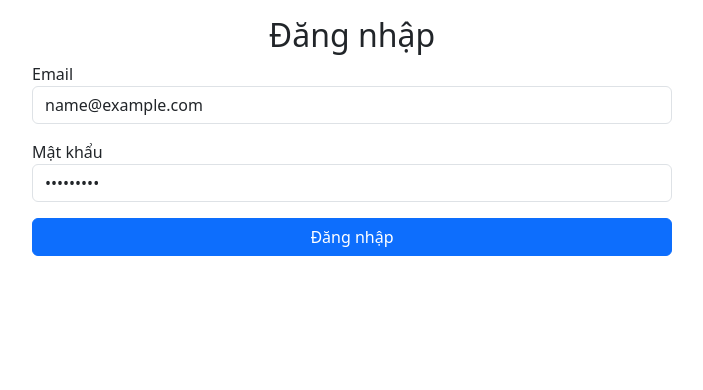
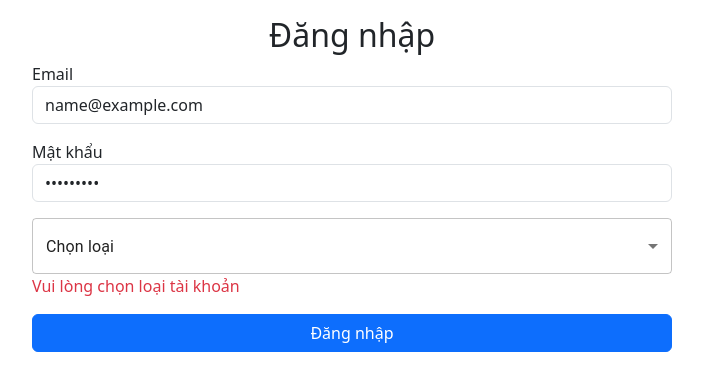
Before and after one commit to hoanganit19/unicode_online_reactjs08, a React (Vite) app: page / in a window 1280 px wide. Both pictures are taken after typing "name@example.com", "Sample123" into the empty fields and a click on the button "Đăng nhập". Shown: the top 390 px of the page, without its empty margins (288-991 px from the left). Built offline with nearby package versions, Linux system fonts and the light colour scheme.

Commit message:
React Hook Form - 11

```diff
--- a/package.json
+++ b/package.json
@@ -10,7 +10,10 @@
     "preview": "vite preview"
   },
   "dependencies": {
+    "@emotion/react": "^11.13.0",
+    "@emotion/styled": "^11.13.0",
     "@hookform/resolvers": "^3.9.0",
+    "@mui/material": "^5.16.4",
     "bootstrap": "^5.3.3",
     "react": "^18.2.0",
     "react-dom": "^18.2.0",
--- a/src/App.jsx
+++ b/src/App.jsx
@@ -1,20 +1,36 @@
 import "bootstrap/dist/css/bootstrap.min.css";
-import { useForm } from "react-hook-form";
+import { Controller, useForm } from "react-hook-form";
 import { yupResolver } from "@hookform/resolvers/yup";
 import { object, string } from "yup";
+import Select from "@mui/material/Select";
+import MenuItem from "@mui/material/MenuItem";
+import { FormControl } from "@mui/material";
 export default function App() {
   const schema = object({
     email: string().required("Email là bắt buộc").email("Email không hợp lệ"),
     password: string()
       .required("Mật khẩu là bắt buộc")
       .min(6, "Mật này phải nhiều hơn 6 kí tự"),
+    account_type: string().test(
+      "account_type",
+      "Vui lòng chọn loại tài khoản",
+      (value) => {
+        return +value !== 0;
+      }
+    ),
   });
   const {
     register,
     handleSubmit,
+    control,
     formState: { errors },
   } = useForm({
     resolver: yupResolver(schema),
+    defaultValues: {
+      email: "",
+      password: "",
+      account_type: 0,
+    },
   });
   const handleLogin = (data) => {
     console.log(data);
@@ -47,6 +63,32 @@ export default function App() {
             <span className="text-danger">{errors.password?.message}</span>
           )}
         </div>
+        <div className="mb-3">
+          <Controller
+            control={control}
+            name="account_type"
+            render={({ field: { onChange, value } }) => (
+              <FormControl fullWidth>
+                <Select
+                  labelId="demo-simple-select-label"
+                  id="demo-simple-select"
+                  value={value}
+                  onChange={onChange}
+                >
+                  <MenuItem value={0}>Chọn loại</MenuItem>
+                  <MenuItem value={10}>Ten</MenuItem>
+                  <MenuItem value={20}>Twenty</MenuItem>
+                  <MenuItem value={30}>Thirty</MenuItem>
+                </Select>
+                {errors.account_type && (
+                  <span className="text-danger">
+                    {errors.account_type?.message}
+                  </span>
+                )}
+              </FormControl>
+            )}
+          />
+        </div>
         <div className="d-grid">
           <button className="btn btn-primary">Đăng nhập</button>
         </div>
```
Also changed, not shown: 1 other file (tests, documents, lock files or other folders).
